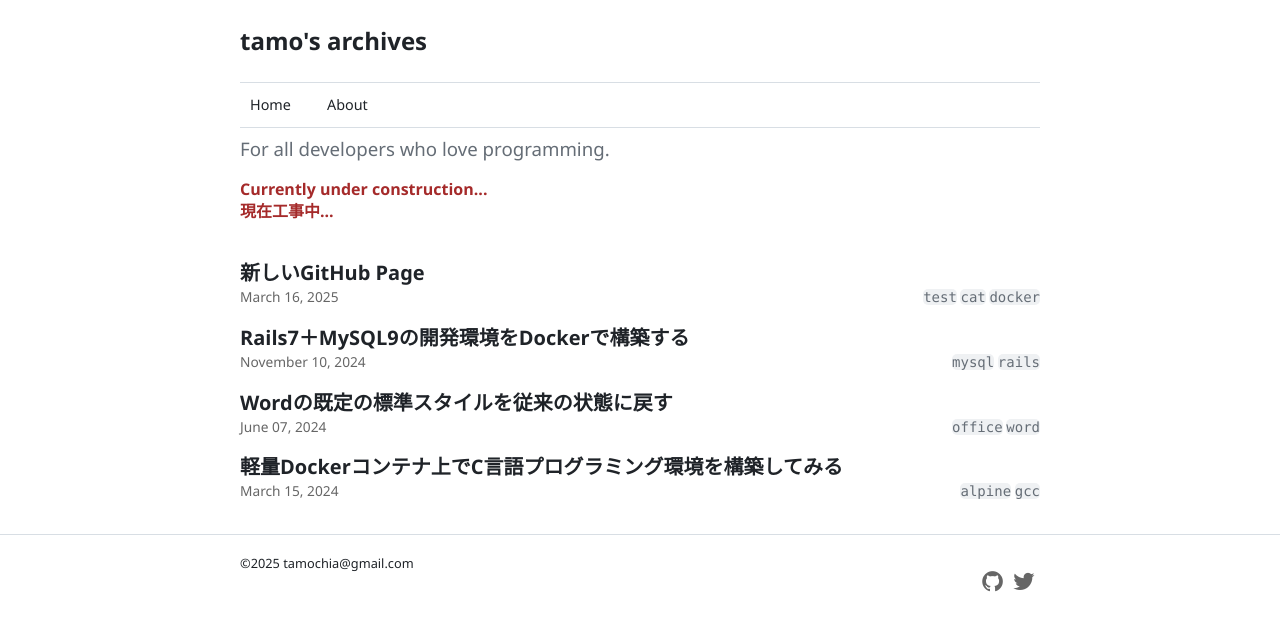
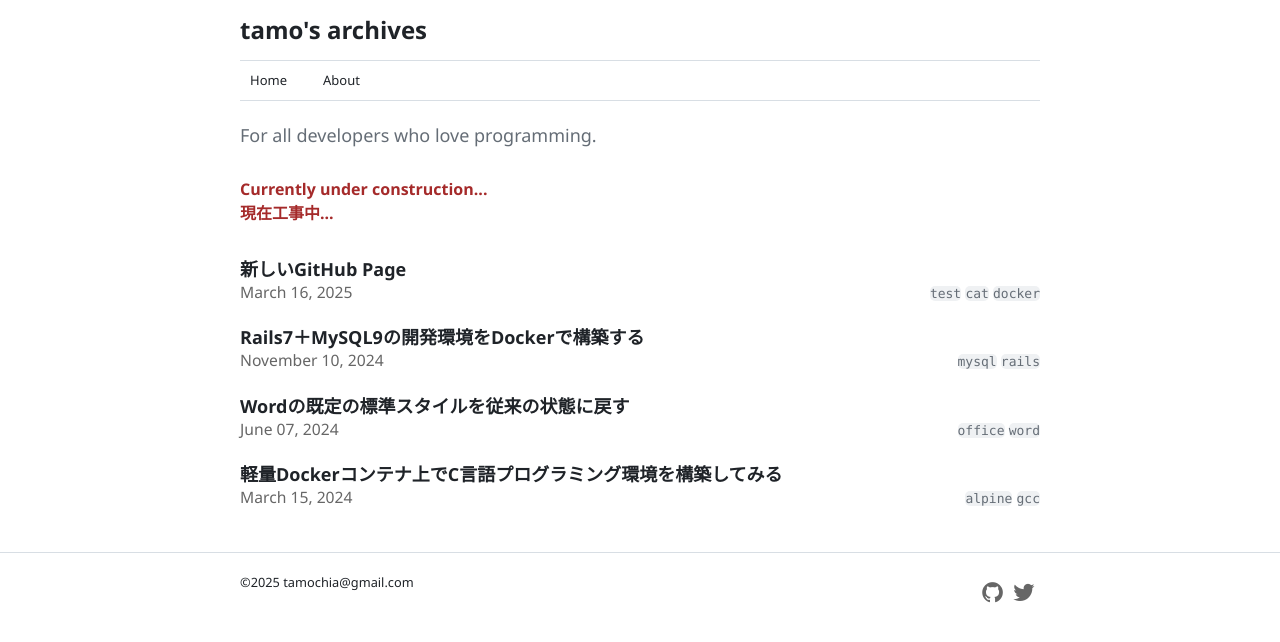
Before and after one commit to tamochia/tamochia.github.io, a Jekyll site: the page built from index.html, in a window 1280 px wide. Shown: the top 642 px of the page. Built offline with Jekyll 4.4.1, drawn with Linux system fonts in a browser that asks for light colours; nearby versions of some CDN libraries; the list of posts is cut into pages by our own code.

Commit message:
サイズをemからremを基準に

```diff
--- a/_sass/global.scss
+++ b/_sass/global.scss
@@ -1,7 +1,7 @@
 // _global.scss
 
 $breakpoints: (
-    'pc': (min-width: 1080px),
+    'pc': (min-width: 960px),
     'tb': (min-width: 768px),
     'sp': (min-width: 480px)
 ) !default;
--- a/_sass/variables.scss
+++ b/_sass/variables.scss
@@ -11,3 +11,14 @@ $color-border-default: #90979e;
 $color-border-muted: hsla(210,18%,87%,1);
 $color-neutral-muted: rgba(175,184,193,0.2);
 $color-accent-fg: #0969da;
+
+$font-xx-large: 2rem;     // 32px
+$font-x-large: 1.5rem;    // 24px
+$font-large: 1.125rem;    // 18px
+$font-normal: 1rem;       // 16px
+$font-small: .8125rem;    // 13px
+$font-x-small: .625rem;   // 10px
+
+$font-weight-bold: 600;
+$font-weight-medium: 500;
+$font-weight-light: 300;
--- a/assets/css/style.scss
+++ b/assets/css/style.scss
@@ -9,7 +9,7 @@
 
 code, pre, kbd, samp {
 	font-family: $font-list-con;
-	font-size: 1em;
+	font-size: $font-small;
 }
 
 body {
@@ -18,7 +18,6 @@ body {
 	font-family: $font-list;
 	color: $color-fg-default;
 	background-color: $color-canvas-default;
-	line-height: 1.4;
 }
 
 a {
@@ -35,9 +34,13 @@ a {
 }
 
 p, blockquote, ul, ol, table, pre, figure {
-	margin-top: 1em;
-	margin-bottom: 1.3em;
+	margin-top: 1rem;
+	margin-bottom: 1.3rem;
 	margin-left: 0;
+}
+
+p {
+	line-height: 1.5;
 }
 
 blockquote>:first-child {
@@ -49,57 +52,51 @@ blockquote>:last-child {
 }
 
 h1 {
-	font-weight: 600;
-	padding-bottom: .3em;
-	font-size: 24px;
+	padding-bottom: .3rem;
+	font-weight: $font-weight-bold;
+	font-size: $font-x-large;
 	border-bottom: 1px solid $color-border-muted;
 
 	@include responsive(pc){
-		font-size: 26px;
+		font-size: $font-xx-large;
 	}
 }
 
 h2 {
-	margin-top: 2em;
-	margin-bottom: 1em;
-	font-weight: 600;
-	padding-bottom: .3em;
-	font-size: 20px;
+	margin-top: 2rem;
+	margin-bottom: 1rem;
+	padding-bottom: .3rem;
+	font-weight: $font-weight-bold;
+	font-size: $font-large;
 	border-bottom: 1px solid $color-border-muted;
 
 	@include responsive(pc){
-		font-size: 24px;
+		font-size: $font-x-large;
 	}
 }
 
 h3 {
-	margin-top: 1.5em;
-	font-weight: 600;
-	font-size: 16px;
+	margin-top: 1.5rem;
+	font-weight: $font-weight-bold;
 
 	@include responsive(pc){
-		font-size: 20px;
+		font-size: $font-large;
 	}
 }
 
 h4 {
-	font-weight: 600;
-	font-size: 1em;
+	font-weight: $font-weight-medium;
 }
 
 h5 {
-	font-weight: 600;
-	font-size: .875em;
+	font-weight: $font-weight-medium;
+	font-size: $font-small;
 }
 
 h6 {
-	font-weight: 600;
-	font-size: .85em;
+	font-weight: $font-weight-medium;
+	font-size: $font-x-small;
 	color: $color-fg-muted;
-}
-
-p {
-	//text-align: justify;
 }
 
 code {
@@ -109,9 +106,8 @@ code {
 
 pre {
 	overflow: auto;
-	padding: .6em .9em;
+	padding: .6rem .9rem;
 	white-space: pre;
-	font-size: 98%;
 	line-height: 1.3;
 	color: $color-fg-default;
 	background-color: $color-canvas-subtle;
@@ -130,7 +126,7 @@ li {
 
 	p {
 		@include resetlist();
-		padding-bottom: .5em;
+		padding-bottom: .5rem;
 		line-height: 1.2;
 	}
 }
@@ -148,6 +144,7 @@ table {
 	width: max-content;
 	max-width: 100%;
 	overflow: auto;
+	font-size: $font-small;
 }
 
 td, th {
@@ -155,7 +152,7 @@ td, th {
 }
 
 table th {
-	font-weight: 600;
+	font-weight: $font-weight-bold;
 }
 
 table th,
@@ -188,7 +185,7 @@ table.rouge-table {
 
 	pre {
 		margin: 0;
-		padding-left: .5em;
+		padding-left: .5rem;
 		border: 0;
 	}
 
@@ -226,8 +223,8 @@ img {
 }
 
 .front-page{
-	padding-top: .5em;
-	padding-bottom: 2em;
+	padding-top: .5rem;
+	padding-bottom: 2rem;
 }
 
 .nav {
@@ -248,7 +245,7 @@ img {
 			text-decoration: none;
 			color: $color-fg-default;
 			padding: 12px 10px;
-			font-size: 0.9em;
+			font-size: $font-small;
 		}
 	}
 }
@@ -257,15 +254,15 @@ img {
 
 	&__header{
 		border-bottom: $color-border-default;
-		padding: 1em 0;
+		padding: 1rem 0;
 	}
 
 	&__title{
 		margin: 0;
-		font-size: 24px;
+		font-size: $font-x-large;
 
 		@include responsive(pc){
-			font-size: 32px;
+			font-size: $font-xx-large;
 		}
 	}
 
@@ -274,7 +271,7 @@ img {
 	}
 
 	&__body{
-		padding: 1em 0;
+		padding: 1rem 0;
 	}
 
 	&__date{
@@ -287,12 +284,12 @@ img {
 }
 
 .site-title {
-	padding: 1em 0;
+	padding: 1rem 0;
 	font-weight: bold;
-	font-size: 18px;
+	font-size: $font-large;
 
 	@include responsive(pc) {
-		font-size: 24px;
+		font-size: $font-x-large;
 	}
 
 	a {
@@ -302,21 +299,22 @@ img {
 }
 
 .site-description {
-	font-size: 12px;
+	padding: 1rem 0;
 	color: $color-fg-muted;
+	font-weight: $font-weight-light;
 
 	@include responsive(pc) {
-		font-size: 14pt;
+		font-size: $font-large;
 	}
 }
 
 .pager {
-	padding-top: 2em;
+	padding-top: 2rem;
 	display: flex;
 	flex-wrap: wrap;
 
 	&__item {
-		font-size: 80%;
+		font-size: $font-small;
 	}
 
 	&__link {
@@ -328,7 +326,7 @@ img {
 	}
 
 	&__item-next{
-		//
+		margin-left: 0;
 	}
 }
 
@@ -337,7 +335,7 @@ img {
 	flex-wrap: wrap;
 
 	&__item{
-		font-size: 1.5em;
+		font-size: 1.5rem;
 
 		a{
 			color: #666;
@@ -348,7 +346,7 @@ img {
 }
 
 .archive {
-	padding-top: 1em;
+	padding: .8rem 0;
 
 	&__title {
 		margin: 0;
@@ -361,13 +359,13 @@ img {
 
 	&__property {
 		margin: 0;
-		padding: 0;
+		padding-top: .2rem;
 		display: flex;
 		flex-wrap: wrap;
-		font-size: 12px;
+		font-size: $font-small;
 
 		@include responsive(pc){
-			font-size: 14px;
+			font-size: $font-normal;
 		}
 	}
 
@@ -388,6 +386,6 @@ img {
 	&__excerpt {
 		font-size: 14px;
 		color: #666;
-		margin-top: 1em;
+		margin-top: 1rem;
 	}
 }
```
